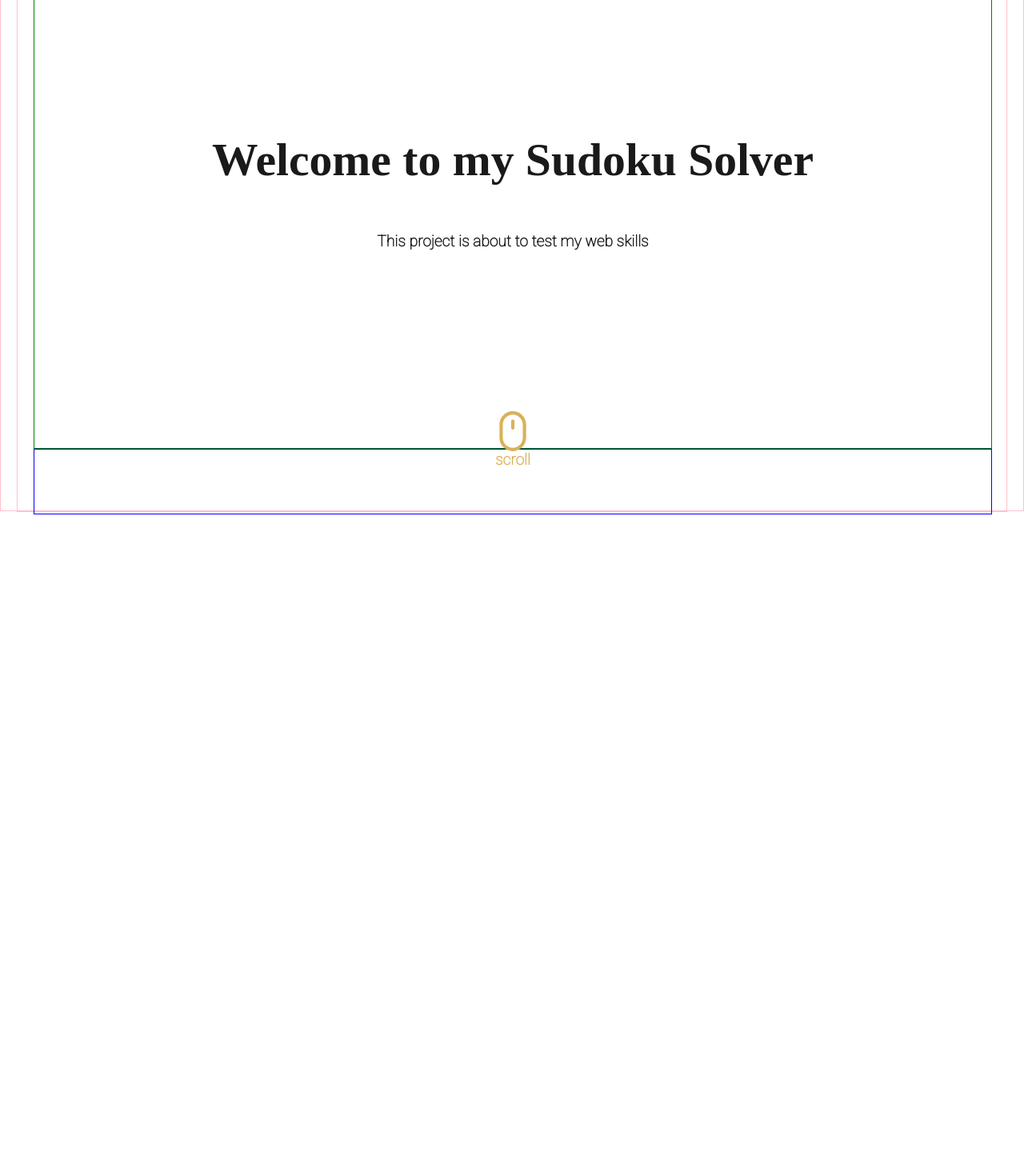
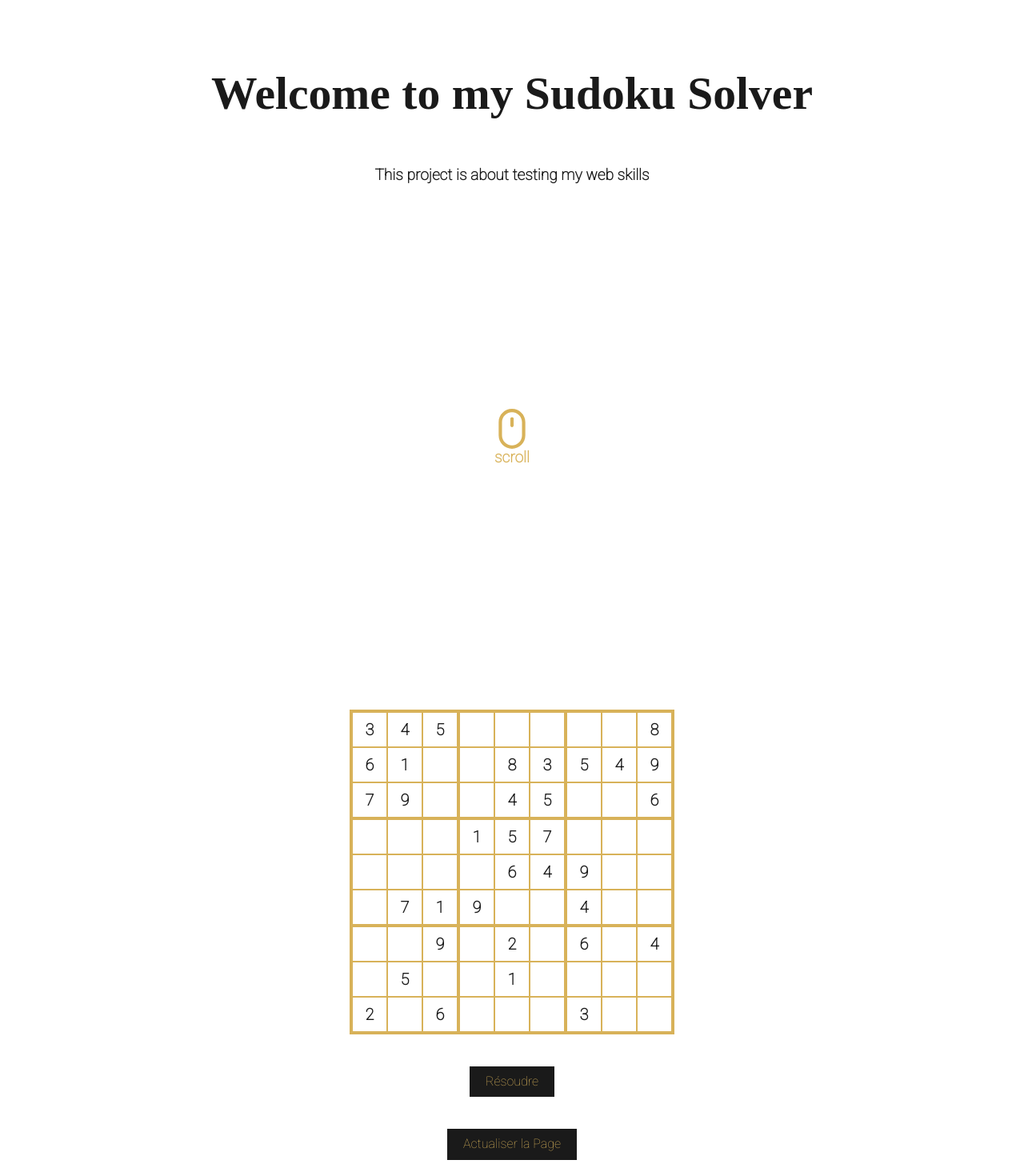
Before and after one commit to sobekkkk/sudokuSolverWeb, a Vue app: page / in a window 1280 px wide. Shown: the part 163-1633 px from the top of the page at 80% size. Before the commit the page ends 873 px from the top, so only its background shows below. Built offline with nearby package versions, Linux system fonts and the light colour scheme; a web font is replaced by a local one.

Commit message:
sudoku added

```diff
--- a/index.html
+++ b/index.html
@@ -4,7 +4,7 @@
     <meta charset="UTF-8" />
     <link rel="icon" type="image/svg+xml" href="/vite.svg" />
     <meta name="viewport" content="width=device-width, initial-scale=1.0" />
-    <title>Vite + Vue</title>
+    <title>Sudoku Solver</title>
   </head>
   <body>
     <div id="app"></div>
--- a/src/App.vue
+++ b/src/App.vue
@@ -3,7 +3,7 @@
   <div id="app">
     <Header/>
     <Home/>
-    <Footer/>
+
   </div>
 
 </template>
@@ -37,8 +37,7 @@ export default{
 #app{
   font-family: 'Roboto', sans-serif;
   padding: 0px 20px;
-  height: 100vh;
-  border: 1px solid pink;
+
 
 }
 
--- a/src/components/header.vue
+++ b/src/components/header.vue
@@ -2,8 +2,8 @@
   <div class="header">
     <h1 class="logo">Sudoku<span class="dot">.</span>Solver</h1>
     <ul>
-      <li><a href="#">Home page</a></li>
-      <li><a href="#">Solver</a></li>
+      <li><a href="#home">Home page</a></li>
+      <li><a href="#solver">Solver</a></li>
     </ul>
   </div>
 </template>
@@ -18,30 +18,28 @@ export default {
 <style lang="scss">
 @import url('https://fonts.googleapis.com/css2?family=Dela+Gothic+One&family=Roboto:wght@100&display=swap');
 
+
 .header{
     width: 100%;
     height: 10vh;
     display: flex;
     align-items: center;
     justify-content: space-between;
-    position: sticky;
 
 
     ul{
       display: flex;
       list-style: none;
 
+
       & li{
         font-family: 'Dela Gothic One', cursive;
         margin: 1.5rem 3rem;
         font-size: 1.2rem;
+      }
 
-
-
-    }
       & li :hover{
         cursor: pointer;
-        font-size: 1.3rem;
       }
 
       & a{
--- a/src/page/Home.vue
+++ b/src/page/Home.vue
@@ -1,13 +1,42 @@
 <template>
-<div class="home">
-    <div class="main">
+<div id="home" class="home">
+    <div  class="main">
         <div class="title">
-            <div class="main--title"><h1>Welcome to my Sudoku Solver</h1></div>
-            <div class="description"><p>This project is about to test my web skills </p></div>
+            <div class="main--title">
+                <h1>Welcome to my Sudoku Solver</h1>
+            </div>
+            <div class="description">
+                <p>This project is about testing my web skills</p>
+            </div>
         </div>
+        <div class="spacer"></div>
         <div class="mouse">
-            <svg width="24" height="24" viewBox="0 0 24 24" fill="none" xmlns="http://www.w3.org/2000/svg"><path d="M12 5C11.4477 5 11 5.44772 11 6V10C11 10.5523 11.4477 11 12 11C12.5523 11 13 10.5523 13 10V6C13 5.44772 12.5523 5 12 5Z" fill="currentColor" /><path fill-rule="evenodd" clip-rule="evenodd" d="M4 8C4 3.58172 7.58172 0 12 0C16.4183 0 20 3.58172 20 8V16C20 20.4183 16.4183 24 12 24C7.58172 24 4 20.4183 4 16V8ZM18 8V16C18 19.3137 15.3137 22 12 22C8.68629 22 6 19.3137 6 16V8C6 4.68629 8.68629 2 12 2C15.3137 2 18 4.68629 18 8Z" fill="currentColor" /></svg>
+            <svg width="24" height="24" viewBox="0 0 24 24" fill="none" xmlns="http://www.w3.org/2000/svg">
+                <path
+                    d="M12 5C11.4477 5 11 5.44772 11 6V10C11 10.5523 11.4477 11 12 11C12.5523 11 13 10.5523 13 10V6C13 5.44772 12.5523 5 12 5Z"
+                    fill="currentColor" />
+                <path fill-rule="evenodd" clip-rule="evenodd"
+                    d="M4 8C4 3.58172 7.58172 0 12 0C16.4183 0 20 3.58172 20 8V16C20 20.4183 16.4183 24 12 24C7.58172 24 4 20.4183 4 16V8ZM18 8V16C18 19.3137 15.3137 22 12 22C8.68629 22 6 19.3137 6 16V8C6 4.68629 8.68629 2 12 2C15.3137 2 18 4.68629 18 8Z"
+                    fill="currentColor" />
+            </svg>
+
             <div class="scroll">scroll</div>
+        </div>
+        <div class="spacer"></div>
+        <div id="solver" class="sudoku">
+            <table id="sudoku-grid">
+                <tr v-for="(row, rowIndex) in sudokuBoard" :key="rowIndex">
+                    <td v-for="(cell, colIndex) in row" :key="colIndex" :class="{ 'initial': cell !== 0}">
+                        {{ cell }}
+                    </td>
+                </tr>
+            </table>
+            <div class="button--container">
+                <button id="solve-button" @click="solveSudoku">Résoudre</button>
+                <button id="refresh-button" @click="refreshPage">
+                    Actualiser la Page
+                </button>
+            </div>
         </div>
     </div>
 </div>
@@ -15,38 +44,133 @@
 
 <script>
 export default {
-    name:'Home'
-}
+    name: "Home",
+    data() {
+    return {
+        sudokuBoard: [
+        [3, 4, 5, 0, 0, 0, 0, 0, 8],
+        [6, 1, 0, 0, 8, 3, 5, 4, 9],
+        [7, 9, 0, 0, 4, 5, 0, 0, 6],
+        [0, 0, 0, 1, 5, 7, 0, 0, 0],
+        [0, 0, 0, 0, 6, 4, 9, 0, 0],
+        [0, 7, 1, 9, 0, 0, 4, 0, 0],
+        [0, 0, 9, 0, 2, 0, 6, 0, 4],
+        [0, 5, 0, 0, 1, 0, 0, 0, 0],
+        [2, 0, 6, 0, 0, 0, 3, 0, 0],
+        ],
+        delayBetweenNumbers: 100,
+        };
+    },
+    methods: {
+        ///
+    solveSudoku() {
+        const board = this.sudokuBoard;
+
+        function findEmptyCell(board) {
+        for (let i = 0; i < 9; i++) {
+            for (let j = 0; j < 9; j++) {
+            if (board[i][j] === 0) {
+                return [i, j];
+                }
+            }
+        }
+        return null;
+        }
+
+        function usedInRow(board, num, row) {
+        return board[row].includes(num);
+        }
+
+        function usedInCol(board, num, col) {
+        return board.map((row) => row[col]).includes(num);
+        }
+
+        function usedInSquare(board, num, row, col) {
+        for (let i = 0; i < 3; i++) {
+            for (let j = 0; j < 3; j++) {
+                if (board[i + row][j + col] === num) {
+                    return true;
+            }
+            }
+        }
+        return false;
+        }
+
+        function isValid(board, num, row, col) {
+        return (
+            !usedInRow(board, num, row) &&
+            !usedInCol(board, num, col) &&
+            !usedInSquare(board, num, row - (row % 3), col - (col % 3))
+        );
+        }
+
+        const emptyCell = findEmptyCell(board);
+        if (!emptyCell) {
+            return true;
+        }
+
+
+        const [row, col] = emptyCell;
+
+        for (let num = 1; num <= 9; num++) {
+            if (isValid(board, num, row, col)) {
+                board[row][col] = num;
+
+                if (this.solveSudoku()) {
+                    return true;
+                }
+
+            board[row][col] = 0;
+        }
+        }
+
+        return false;
+    },
+
+    refreshPage() {
+        location.reload();
+    },
+},
+};
 </script>
 
 <style lang="scss">
-.home{
-    border: 1px solid green;
+@keyframes fadeIn {
+                0% {
+                    opacity: 0;
+                }
+                100% {
+                    opacity: 1;
+                }
+            }
+
+
+.home {
+    scroll-behavior: smooth;
     width: 100%;
     height: 80vh;
 
-    .main{
+    .main {
         width: 100%;
         height: 100%;
 
-        .title{
+        .title {
             margin: 150px 0px 0px 0px;
             width: 100%;
-            height: 50%;
+            height: 25%;
             display: flex;
             flex-direction: column;
             align-items: center;
             justify-content: center;
 
-
-            .main--title{
+            .main--title {
                 font-family: 'Dela Gothic One', cursive;
                 font-size: 1.8rem;
                 color: #1a1a1a;
                 position: relative;
             }
 
-            .description{
+            .description {
                 font-family: 'Roboto', sans-serif;
                 font-size: 1.2rem;
                 color: #1a1a1a;
@@ -55,7 +179,7 @@ export default {
             }
         }
 
-        .mouse{
+        .mouse {
             width: 100%;
             height: 50%;
             display: flex;
@@ -63,22 +187,108 @@ export default {
             align-items: center;
             justify-content: center;
 
-            svg{
+            svg {
                 width: 50px;
                 height: 50px;
                 color: #D8B259;
             }
 
-
-            .scroll{
+            .scroll {
                 font-size: 1.2rem;
                 color: #D8B259;
                 font-weight: 800;
                 position: relative;
             }
         }
+
+
+
+
+        .sudoku {
+            width: 100%;
+
+
+            table {
+                border-collapse: collapse;
+                margin: 20px auto;
+                border: 4px solid #D8B259;
+
+            }
+
+            table tr:nth-child(3n) td,
+            table tr:nth-child(3n + 3) td {
+                border-bottom: 4px solid #D8B259;
+            }
+
+            table td:nth-child(3n) {
+                border-right: 4px solid #D8B259;
+            }
+
+            td {
+                width: 40px;
+                height: 40px;
+                text-align: center;
+                border: 2px solid #D8B259;
+                font-size: 20px;
+                font-weight: bold;
+                color: transparent;
+                transition: color 0.5s ease-in-out;
+                animation-fill-mode: both;
+                animation-delay: 0.3s;
+                animation-duration: 0.3s;
+
+                &:hover {
+                    cursor: pointer;
+                    background-color: #D8B259;
+                    transition: all 0.2s ease-in-out;
+                }
+            }
+
+
+
+            .initial {
+                color: #1a1a1a;
+            }
+        }
+
+        .button--container{
+            display: flex;
+            flex-direction: column;
+            align-items: center;
+            justify-content: center;
+            width: 100%;
+            height: 50%;
+
+            button {
+                display: block;
+                margin: 20px auto;
+                padding: 10px 20px;
+                background-color: #1a1a1a;
+                color: #D8B259;
+                border: none;
+                cursor: pointer;
+
+            }
+
+            button:hover {
+                background-color: #D8B259;
+                color: #1a1a1a;
+            }
+        }
+
+
+    }
+
+    .spacer {
+        width: 100%;
+        height: 25%;
     }
 
 
+    .sudoku td:not(:empty) {
+    animation-name: fadeIn;
+    animation-duration: 1s;
+    animation-fill-mode: both;
+}
 }
 </style>
```
